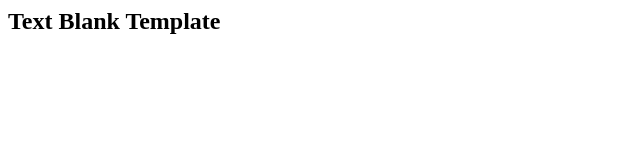
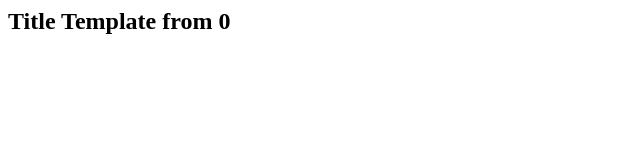
Before and after one commit to MxsbDream/aosgamehub, a plain HTML site: page docs/index.html in a window 1280 px wide. Shown: the full height of the page, 0-640 px from the left. Drawn offline with Linux system fonts and the light colour scheme.

Commit message:
Update index.html

```diff
--- a/docs/index.html
+++ b/docs/index.html
@@ -1,2 +1,2 @@
 <title> Hello World !</title>
-<h2>Text Blank Template</h2>
+<h2>Title Template from 0</h2>
```
